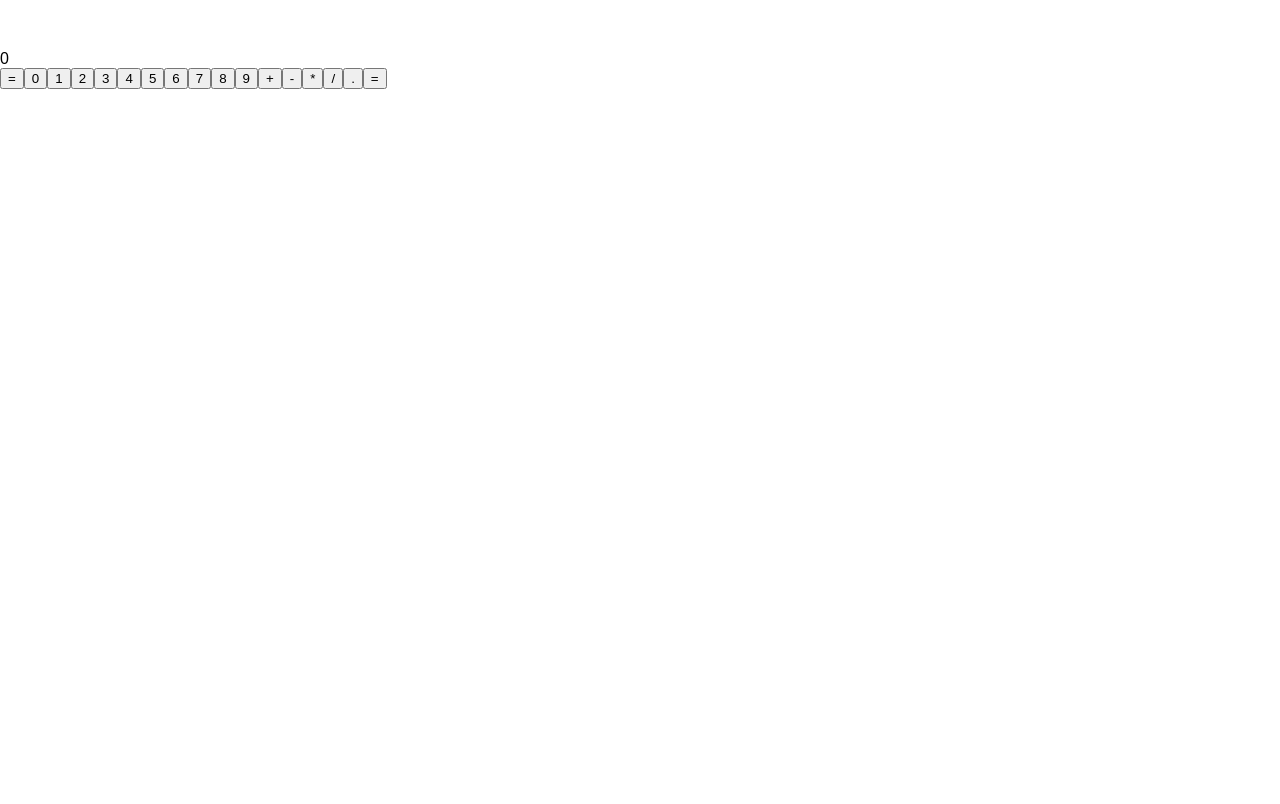
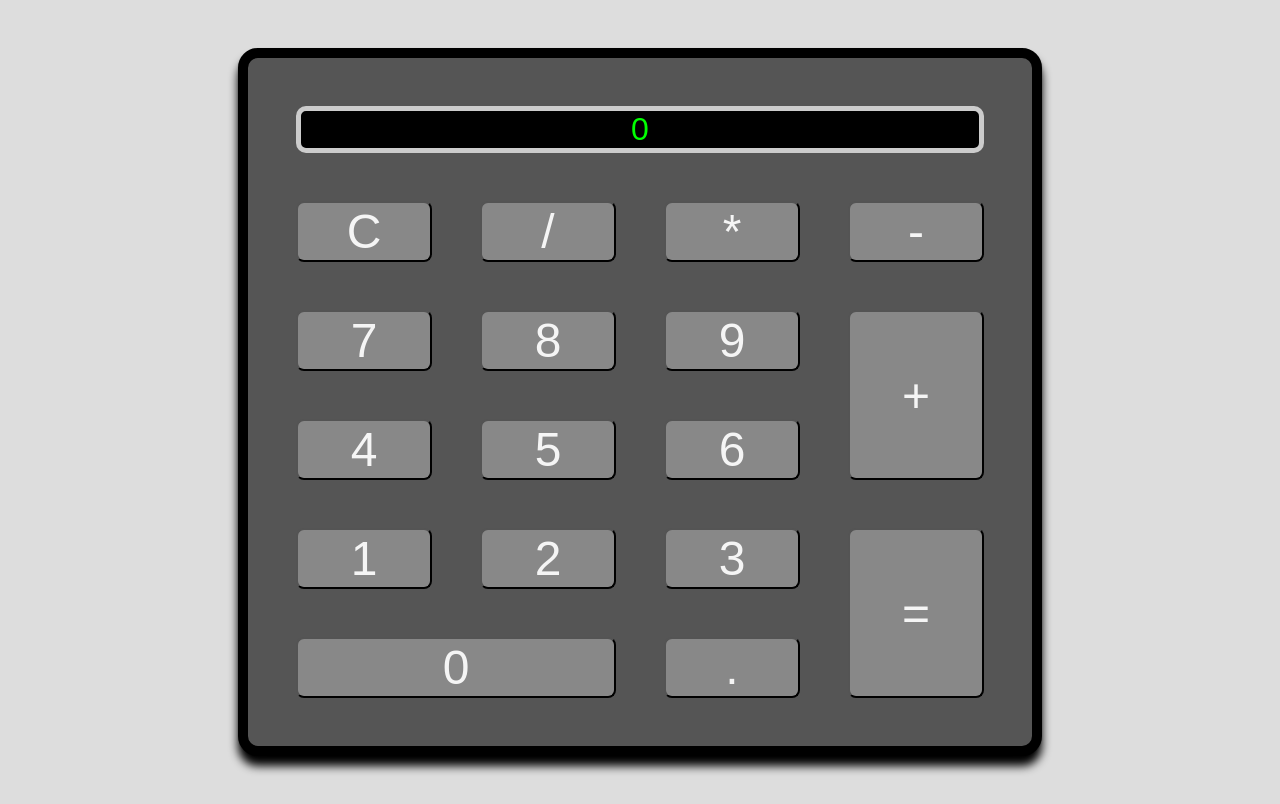
Before and after one commit to gordon2012/fcc-calculator, a React (Create React App) app: page / in a window 1280 px wide. Built offline with nearby package versions, Linux system fonts and the light colour scheme; the HTML template or start-up script is replaced by a standard one.

Commit message:
Add styling
Signed-off-by: Gordon Doskas <gordon2012@users.noreply.github.com>

```diff
--- a/src/App.js
+++ b/src/App.js
@@ -7,31 +7,35 @@ class App extends Component {
     display: '0'
   };
 
-  clear = () => {
-    this.setState({
-      display: '0'
-    });
-  };
+  handleButton = btn => {
+    if (btn === 'C') {
+      this.clear();
+      return;
+    }
 
-  number = num => {
+    if (btn === '=') {
+      this.equals();
+      return;
+    }
+
     if (this.state.display === '0') {
-      if (num === '.') {
+      if (btn === '.') {
         this.setState({ display: '0.' });
       } else {
-        this.setState({ display: num });
+        this.setState({ display: btn });
       }
       return;
     }
 
     // new op erases previous
     if (/[+\-*/]+/.test(this.state.display.slice(-1))) {
-      if (/[+\-*/]+/.test(num)) {
-        this.setState({ display: `${this.state.display.slice(0, -1)}${num}` });
+      if (/[+\-*/]+/.test(btn)) {
+        this.setState({ display: `${this.state.display.slice(0, -1)}${btn}` });
         return;
       }
     }
 
-    if (num === '.') {
+    if (btn === '.') {
       // no dot already
       if (
         this.state.display
@@ -39,13 +43,19 @@ class App extends Component {
           .pop()
           .split('.').length < 2
       ) {
-        this.setState({ display: `${this.state.display}${num}` });
+        this.setState({ display: `${this.state.display}${btn}` });
       }
       return;
     }
 
     // survived all that, must be a number
-    this.setState({ display: `${this.state.display}${num}` });
+    this.setState({ display: `${this.state.display}${btn}` });
+  };
+
+  clear = () => {
+    this.setState({
+      display: '0'
+    });
   };
 
   equals = () => {
@@ -53,42 +63,38 @@ class App extends Component {
   };
 
   render() {
-    const numberButtons = [
-      { id: 'zero', display: '0' },
-      { id: 'one', display: '1' },
-      { id: 'two', display: '2' },
-      { id: 'three', display: '3' },
-      { id: 'four', display: '4' },
-      { id: 'five', display: '5' },
-      { id: 'six', display: '6' },
+    const buttons = [
+      { id: 'clear', display: 'C' },
+      { id: 'divide', display: '/' },
+      { id: 'multiply', display: '*' },
+      { id: 'subtract', display: '-' },
       { id: 'seven', display: '7' },
       { id: 'eight', display: '8' },
       { id: 'nine', display: '9' },
       { id: 'add', display: '+' },
-      { id: 'subtract', display: '-' },
-      { id: 'multiply', display: '*' },
-      { id: 'divide', display: '/' },
+      { id: 'four', display: '4' },
+      { id: 'five', display: '5' },
+      { id: 'six', display: '6' },
+      { id: 'one', display: '1' },
+      { id: 'two', display: '2' },
+      { id: 'three', display: '3' },
+      { id: 'equals', display: '=' },
+      { id: 'zero', display: '0' },
       { id: 'decimal', display: '.' }
     ];
     return (
       <div className="App">
-        <div>
+        <div id="calculator">
           <div id="display">{this.state.display}</div>
-          <button id="equals" onClick={this.equals}>
-            =
-          </button>
-          {numberButtons.map(button => (
+          {buttons.map(btn => (
             <button
-              key={button.id}
-              id={button.id}
-              onClick={this.number.bind(this, button.display)}
+              key={btn.id}
+              id={btn.id}
+              onClick={this.handleButton.bind(this, btn.display)}
             >
-              {button.display}
+              {btn.display}
             </button>
           ))}
-          <button id="clear" onClick={this.clear}>
-            =
-          </button>
         </div>
       </div>
     );
--- a/src/index.css
+++ b/src/index.css
@@ -2,8 +2,71 @@ body {
   margin: 0;
   padding: 0;
   font-family: sans-serif;
+  background: #ddd;
 }
 
+/* LAYOUT */
 .App {
-  padding-top: 50px;
+  box-sizing: border-box;
+  min-height: 100vh;
+  max-width: 900px;
+  margin: 0 auto;
+  display: flex;
 }
+#calculator {
+  flex: 1;
+  display: grid;
+  grid-template-columns: repeat(4, 1fr);
+}
+#display {
+  grid-column: span 4;
+  display: flex;
+  justify-content: center;
+  align-items: center;
+}
+#add {
+  grid-row: span 2;
+}
+#equals {
+  grid-row: span 2;
+}
+#zero {
+  grid-column: span 2;
+}
+
+/* Spacing, color, etc */
+.App {
+  padding: 3em;
+}
+#calculator {
+  background: #555;
+  border: 10px solid black;
+  border-radius: 20px;
+  grid-gap: 3em;
+  padding: 3em;
+  box-shadow: 0 10px 10px rgba(0, 0, 0, 1), 0 1px 2px rgba(0, 0, 0, 0.24);
+}
+#display {
+  border: 5px solid #ccc;
+  border-radius: 10px;
+  background: black;
+  color: lime;
+  font-size: 2em;
+}
+button {
+  border-radius: 8px;
+  background: #888;
+  color: whitesmoke;
+  font-size: 3em;
+}
+
+/* Mobile */
+@media (max-width: 750px) {
+  .App {
+    padding: 1.5em;
+  }
+  #calculator {
+    grid-gap: 1.5em;
+    padding: 1.5em;
+  }
+}
```
